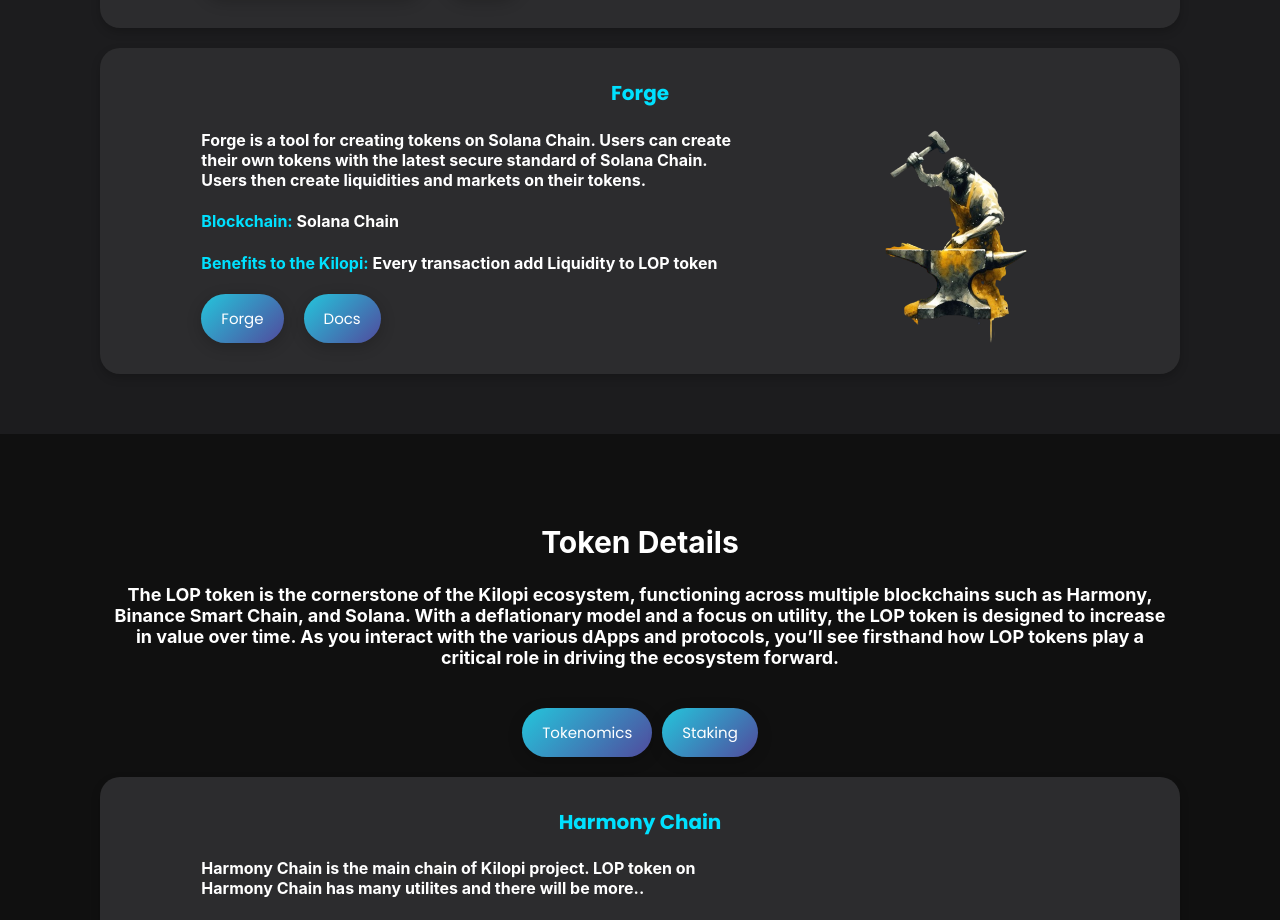
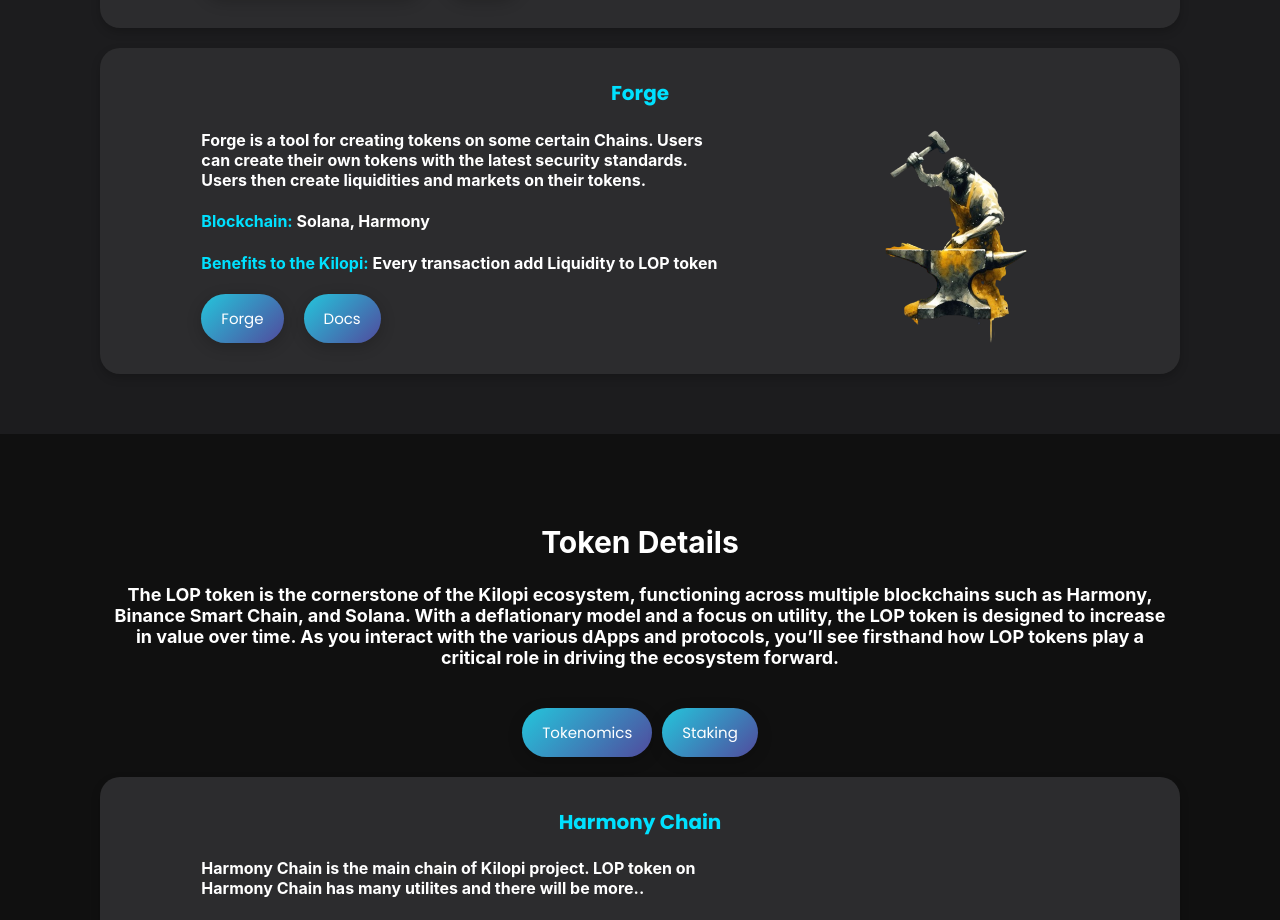
Before and after one commit to Kilopicoin/newWeb, a React (Create React App) app: page / in a window 1280 px wide. Shown: the part 3967-4887 px from the top of the page. Built offline with nearby package versions, Linux system fonts and the light colour scheme.

Commit message:
Add files via upload

```diff
--- a/src/home/PortfolioShowcase.js
+++ b/src/home/PortfolioShowcase.js
@@ -128,9 +128,9 @@ const PortfolioShowcase = () => {
                 />
                 <PortfolioElement
                     title={"Forge"}
-                    info={"Forge is a tool for creating tokens on Solana Chain. Users can create their own tokens with the latest secure standard of Solana Chain. Users then create liquidities and markets on their tokens."}
+                    info={"Forge is a tool for creating tokens on some certain Chains. Users can create their own tokens with the latest security standards. Users then create liquidities and markets on their tokens."}
                     miniTitle1={"Blockchain: "}
-                    miniInfo1={"Solana Chain"}
+                    miniInfo1={"Solana, Harmony"}
                     miniTitle2={"Benefits to the Kilopi: "}
                     miniInfo2={"Every transaction add Liquidity to LOP token"}
                     button1Name={"Forge"}
```
